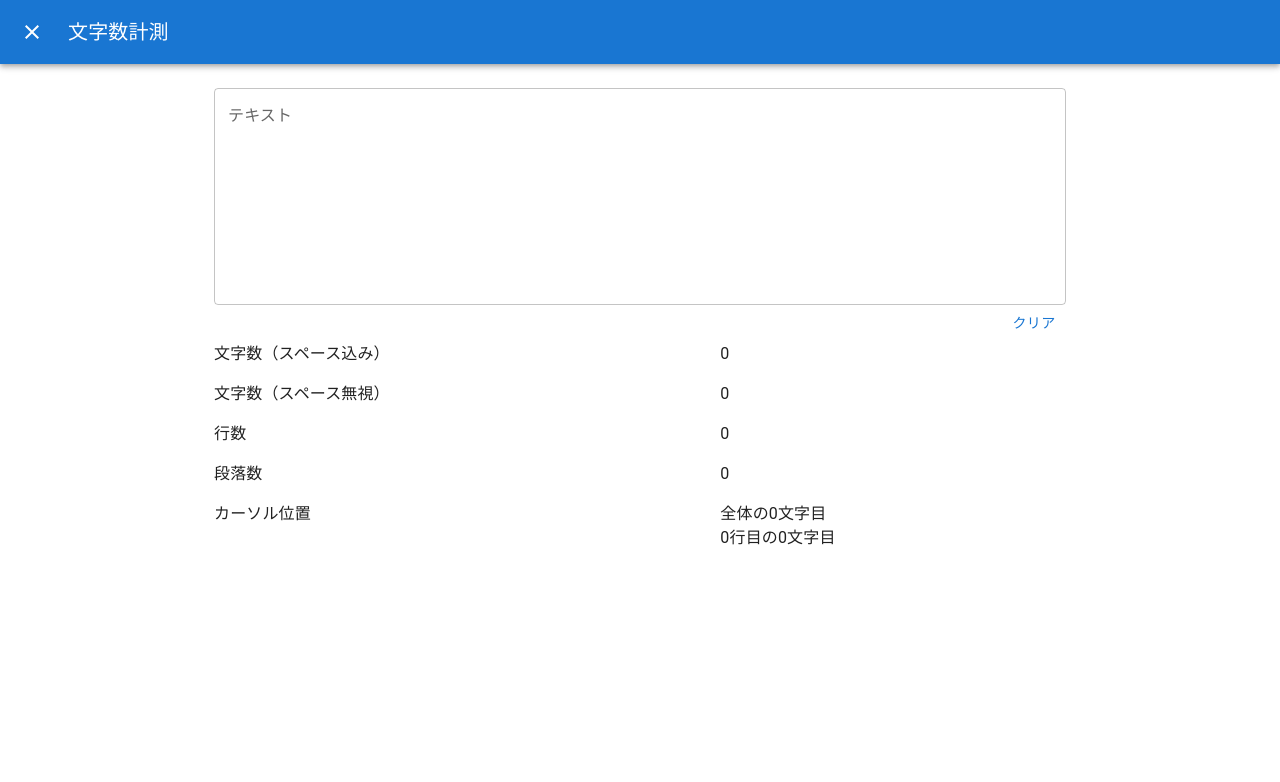
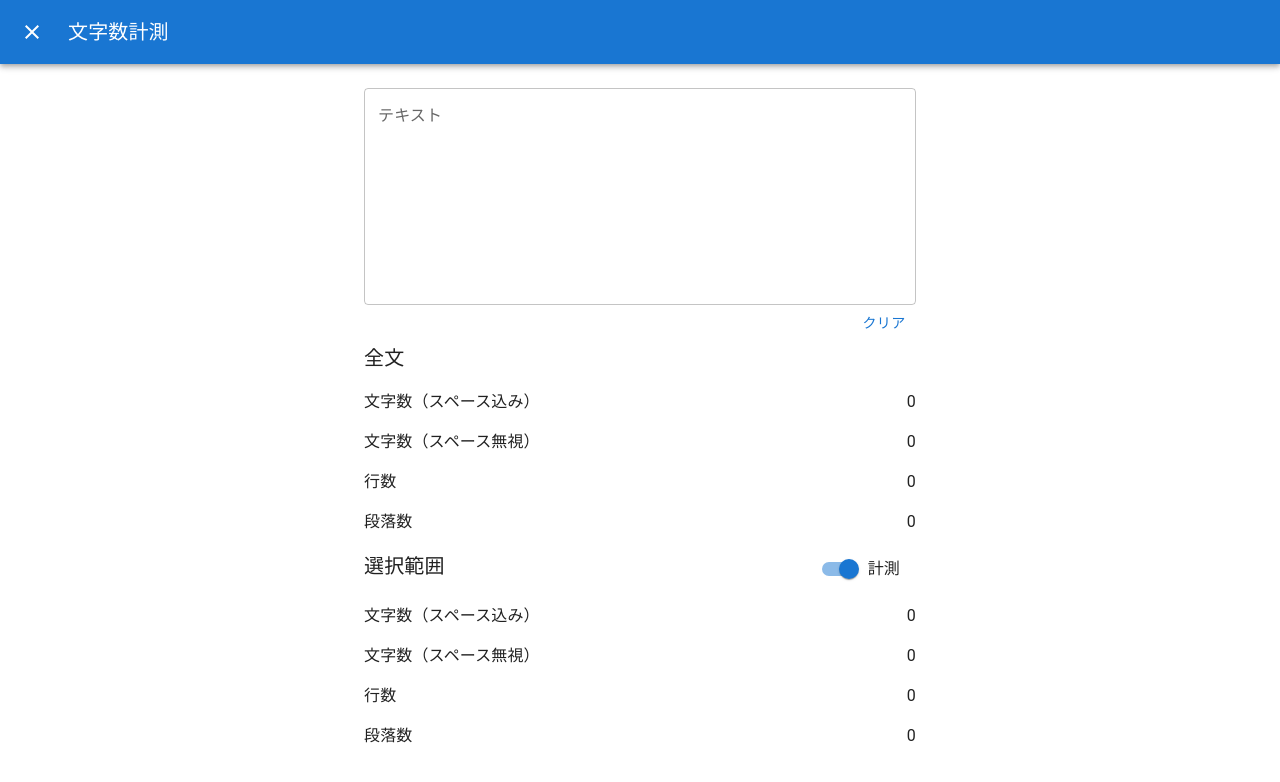
Before and after one commit to lynxlevin/lltoolbox, a React (Create React App) app: page /count-letters in a window 1280 px wide. Shown: the top 782 px of the page. Built offline with nearby package versions, Linux system fonts and the light colour scheme.

Commit message:
Add selectionCount

```diff
--- a/src/pages/CountLetters.tsx
+++ b/src/pages/CountLetters.tsx
@@ -1,32 +1,38 @@
 import CloseIcon from '@mui/icons-material/Close';
-import { AppBar, Button, Container, Dialog, Grid, IconButton, TextField, Toolbar, Typography } from '@mui/material';
+import { AppBar, Button, Container, Dialog, FormControlLabel, Grid, IconButton, Switch, TextField, Toolbar, Tooltip, Typography } from '@mui/material';
 import React, { useState } from 'react';
 import { useNavigate } from 'react-router-dom';
-
-const initialSelection = { start: 0, lineNumber: 0, columnNumber: 0 };
 
 const CountLetters = () => {
     const navigate = useNavigate();
 
-    const [text, setText] = useState<string>('');
-    const [selection, setSelection] = useState(initialSelection);
+    const [input, setInput] = useState('');
+    const [selection, setSelection] = useState('');
+    const [willCountSelection, setWillCountSelection] = useState(true);
 
-    const updateSelectionStart = (e: React.SyntheticEvent<HTMLDivElement, Event>) => {
-        const { selectionStart: start, selectionEnd: end } = e.target as HTMLTextAreaElement;
-        const beforeSelection = text.slice(0, start);
-        const newLineMatchesBefore = Array.from(beforeSelection.matchAll(/\n/g));
-        const lineNumber = newLineMatchesBefore.length + 1;
-        const startIndex = lineNumber === 1 ? 0 : newLineMatchesBefore.slice(-1)[0].index! + 1;
-        const columnNumber = start - startIndex;
-        setSelection({ start, lineNumber, columnNumber });
+    const updateSelection = (e: React.SyntheticEvent<HTMLDivElement, Event>) => {
+        if (!willCountSelection) return;
+        const { selectionStart, selectionEnd } = e.target as HTMLTextAreaElement;
+        setSelection(input.slice(selectionStart, selectionEnd));
     };
 
-    const lengthWithSpace = text.replace(/\n/g, '').length;
-    const lengthWithoutSpace = text.replace(/\s|　/g, '').length;
-    const newLineCount = text.match(/\n/g)?.length ?? 0;
-    const lineCount = text.length > 0 ? newLineCount + 1 : 0;
-    const paragraphMarkCount = text.match(/\n(?:　|\s+|「|『|＜|《|〈|≪|（|“|‘|\(|"|')./g)?.length ?? 0;
-    const paragraphCount = text.length > 0 ? paragraphMarkCount + 1 : 0;
+    const getLengthWithSpace = (text: string) => {
+        return text.replace(/\n/g, '').length.toLocaleString();
+    };
+
+    const getLengthWithoutSpace = (text: string) => {
+        return text.replace(/\s|　/g, '').length.toLocaleString();
+    };
+
+    const getLineCount = (text: string) => {
+        const newLineCount = text.replace(/\n$/, '').match(/\n/g)?.length ?? 0;
+        return (text.length > 0 ? newLineCount + 1 : 0).toLocaleString();
+    };
+
+    const getParagraphCount = (text: string) => {
+        const paragraphMarkCount = text.match(/\n(?:　|\s+|「|『|＜|《|〈|≪|（|“|‘|\(|"|')./g)?.length ?? 0;
+        return (text.length > 0 ? paragraphMarkCount + 1 : 0).toLocaleString();
+    };
 
     return (
         <Dialog fullScreen open={true}>
@@ -48,60 +54,97 @@ const CountLetters = () => {
                     </Typography>
                 </Toolbar>
             </AppBar>
-            <Container maxWidth='md' sx={{ mt: 3, mb: 3 }}>
+            <Container maxWidth='sm' sx={{ mt: 3, mb: 3 }}>
                 <TextField
                     label='テキスト'
-                    value={text}
+                    value={input}
                     onChange={event => {
-                        setText(event.target.value);
+                        setInput(event.target.value);
                     }}
-                    onSelect={updateSelectionStart}
+                    onSelect={updateSelection}
                     fullWidth
                     multiline
                     rows={8}
                 />
                 <Button
                     onClick={() => {
-                        setText('');
-                        setSelection(initialSelection);
+                        setInput('');
+                        setSelection('');
                     }}
                     sx={{ ml: 'auto', display: 'block' }}
                 >
                     クリア
                 </Button>
                 <Grid container spacing={2}>
-                    <Grid item xs={7}>
+                    <Grid item xs={12}>
+                        <Typography variant='h6'>全文</Typography>
+                    </Grid>
+                    <Grid item xs={8}>
                         <Typography>文字数（スペース込み）</Typography>
                     </Grid>
-                    <Grid item xs={5}>
-                        <Typography>{lengthWithSpace}</Typography>
+                    <Grid item xs={4} sx={{ textAlign: 'right' }}>
+                        <Typography>{getLengthWithSpace(input)}</Typography>
                     </Grid>
-                    <Grid item xs={7}>
+                    <Grid item xs={8}>
                         <Typography>文字数（スペース無視）</Typography>
                     </Grid>
-                    <Grid item xs={5}>
-                        <Typography>{lengthWithoutSpace}</Typography>
+                    <Grid item xs={4} sx={{ textAlign: 'right' }}>
+                        <Typography>{getLengthWithoutSpace(input)}</Typography>
                     </Grid>
-                    <Grid item xs={7}>
+                    <Grid item xs={8}>
                         <Typography>行数</Typography>
                     </Grid>
-                    <Grid item xs={5}>
-                        <Typography>{lineCount}</Typography>
+                    <Grid item xs={4} sx={{ textAlign: 'right' }}>
+                        <Typography>{getLineCount(input)}</Typography>
                     </Grid>
-                    <Grid item xs={7}>
+                    <Grid item xs={8}>
                         <Typography>段落数</Typography>
                     </Grid>
-                    <Grid item xs={5}>
-                        <Typography>{paragraphCount}</Typography>
+                    <Grid item xs={4} sx={{ textAlign: 'right' }}>
+                        <Typography>{getParagraphCount(input)}</Typography>
                     </Grid>
-                    <Grid item xs={7}>
-                        <Typography>カーソル位置</Typography>
+                    <Grid item xs={6}>
+                        <Typography variant='h6'>選択範囲</Typography>
                     </Grid>
-                    <Grid item xs={5}>
-                        <Typography>全体の{selection.start}文字目</Typography>
-                        <Typography>
-                            {selection.lineNumber}行目の{selection.columnNumber}文字目
-                        </Typography>
+                    <Grid item xs={6} sx={{ textAlign: 'right' }}>
+                        <Tooltip title='動作が遅い場合は、オフにすることをお勧めします。'>
+                            <FormControlLabel
+                                control={
+                                    <Switch
+                                        checked={willCountSelection}
+                                        onChange={e => {
+                                            setWillCountSelection(e.target.checked);
+                                            setSelection('');
+                                        }}
+                                    />
+                                }
+                                label='計測'
+                            />
+                        </Tooltip>
+                    </Grid>
+                    <Grid item xs={8}>
+                        <Typography>文字数（スペース込み）</Typography>
+                    </Grid>
+                    <Grid item xs={4} sx={{ textAlign: 'right' }}>
+                        <Typography>{getLengthWithSpace(selection)}</Typography>
+                    </Grid>
+                    <Grid item xs={8}>
+                        <Typography>文字数（スペース無視）</Typography>
+                    </Grid>
+                    <Grid item xs={4} sx={{ textAlign: 'right' }}>
+                        <Typography>{getLengthWithoutSpace(selection)}</Typography>
+                    </Grid>
+                    <Grid item xs={8}>
+                        <Typography>行数</Typography>
+                    </Grid>
+                    <Grid item xs={4} sx={{ textAlign: 'right' }}>
+                        <Typography>{getLineCount(selection)}</Typography>
+                    </Grid>
+                    <Grid item xs={8}>
+                        <Typography>段落数</Typography>
+                    </Grid>
+                    <Grid item xs={4} sx={{ textAlign: 'right' }}>
+                        <Typography>{getParagraphCount(selection)}</Typography>
                     </Grid>
                 </Grid>
             </Container>
```
